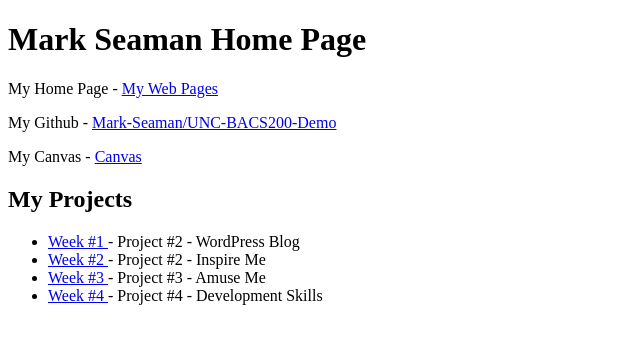
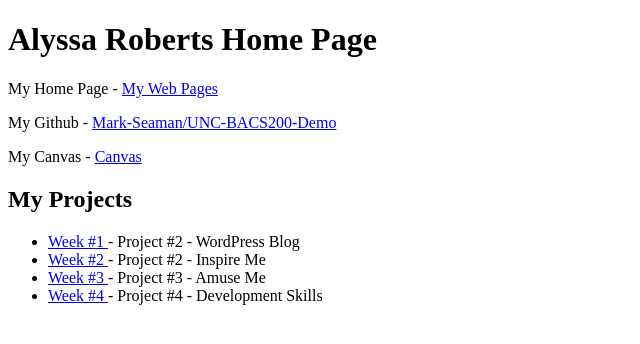
Before and after one commit to robe4896/BACS-200, a plain HTML site: page bacs200/index.html in a window 1280 px wide. Shown: the whole page, without its empty margins (0-640 px from the left). Drawn offline with Linux system fonts and the light colour scheme.

Commit message:
Update index.html

```diff
--- a/bacs200/index.html
+++ b/bacs200/index.html
@@ -8,7 +8,7 @@
 </head>
 
 <body>
-    <h1>Mark Seaman Home Page</h1>
+    <h1>Alyssa Roberts Home Page</h1>
 
     <p>
         My Home Page -
```
